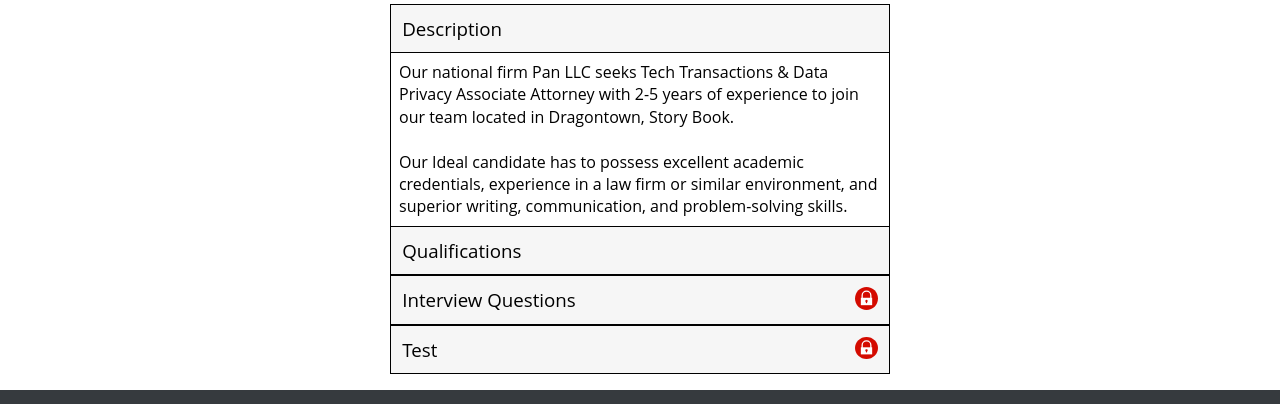
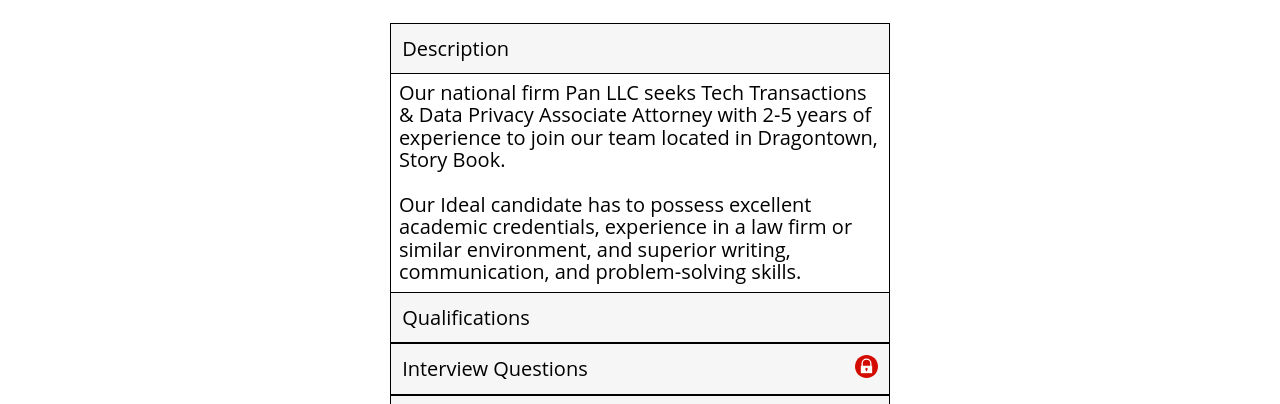
Before and after one commit to henghaopu/x-marks-the-job, a plain HTML site: page job.html in a window 1280 px wide. Shown: the part 243-647 px from the top of the page. Drawn offline with nearby package versions, Linux system fonts and the light colour scheme.

Commit message:
job 1200px

```diff
--- a/styles.css
+++ b/styles.css
@@ -512,7 +512,6 @@ a#apply-btn:hover {
 
 }
 
-
 h2{
     font-size: 1.22rem;
     background-color:#00aeef;
@@ -865,6 +864,20 @@ a{
 
 @media screen and (min-width: 1200px) {
 
+    /* job */
+    #job-header, #accordion {
+        font-size: 22px;
+        width: 60vw;
+        margin: 1rem auto;
+        max-width: 600px;
+    }
+    #accordion h3, .content {
+        font-size: 20px;
+        width: 60vw;
+        margin: 0 auto;
+        max-width: 500px;
+    }
+
     #footer-content-container {
         display: grid;
         grid-template-columns: repeat(1fr);
```
